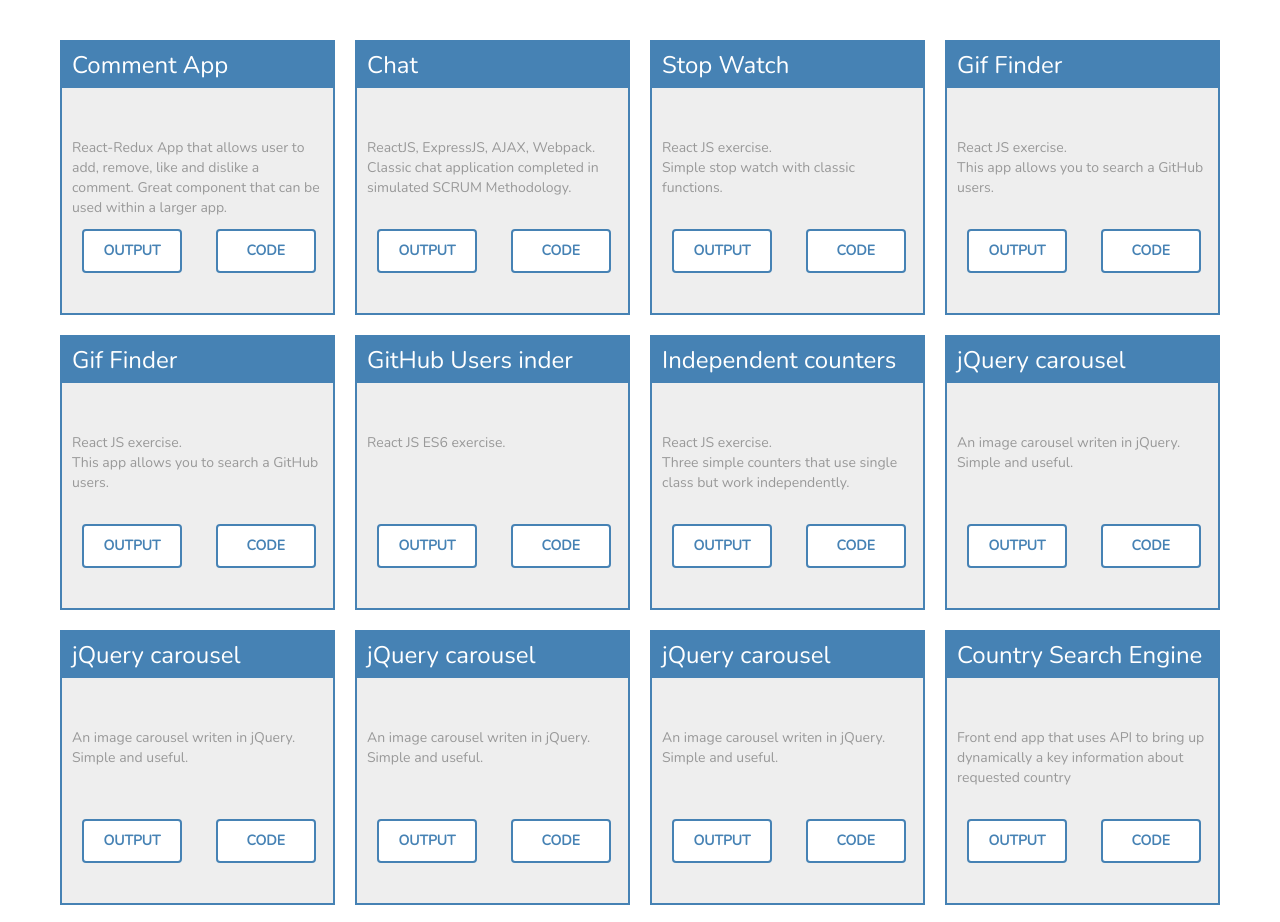
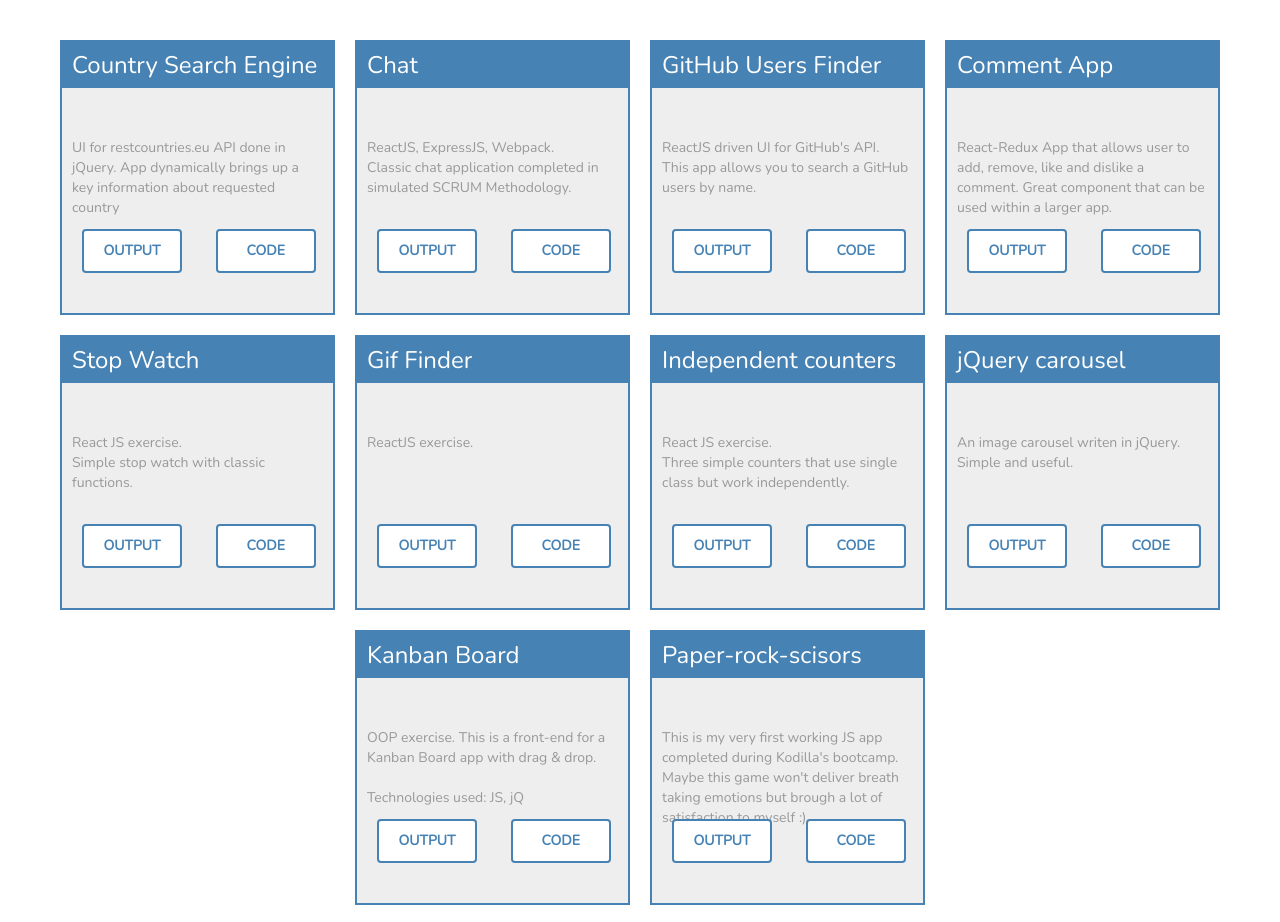
Before and after one commit to MickJasinski/Portfolio, a website: page index.html in a window 1280 px wide. Shown: the part 63-985 px from the top of the page. Drawn offline with nearby package versions, Linux system fonts and the light colour scheme.

Commit message:
Sort projects

```diff
--- a/index.html
+++ b/index.html
@@ -32,7 +32,7 @@
                             <a href="index.html">School projects</a>
                         </li>
                         <li>
-                            <a href="commertial.html">Commertial projects</a>
+                            <a href="client.html">Client's projects</a>
                         </li>
                     </ul>
                 </div>
@@ -54,18 +54,32 @@
         -->
 
         <div class="project">
+            <h3>Country Search Engine</h3>
+            <p>UI for restcountries.eu API done in jQuery. App dynamically brings up a key information about requested country</p>
+            <div class="btns"><a class="btn" href="https://mickjasinski.github.io/12.6" target="_blank">Output</a>
+            <a class="btn" href="https://github.com/MickJasinski/12.6" target="_blank">Code</a></div>
+        </div>
+
+        <div class="project">
+            <h3>Chat</h3>
+            <p>ReactJS, ExpressJS, Webpack.<br>
+            Classic chat application completed in simulated SCRUM Methodology.</p>
+            <div class="btns"><a class="btn" href="https://mickjasinski.github.io/18_Chat/public">Output</a>
+            <a class="btn" href="https://github.com/MickJasinski/18_Chat">Code</a></div>
+        </div>
+
+        <div class="project">
+            <h3>GitHub Users Finder</h3>
+            <p>ReactJS driven UI for GitHub's API. <br>This app allows you to search a GitHub users by name.<br></p>
+            <div class="btns"><a class="btn" href="https://mickjasinski.github.io/15.9" target="_blank">Output</a>
+            <a class="btn" href="https://github.com/MickJasinski/15.9" target="_blank">Code</a></div>
+        </div>
+
+        <div class="project">
             <h3>Comment App</h3>
             <p>React-Redux App that allows user to add, remove, like and dislike a comment. Great component that can be used within a larger app.</p>
             <div class="btns"><a class="btn" href="https://appthumb.herokuapp.com/" target="_blank">Output</a>
             <a class="btn" href="https://github.com/MickJasinski/19.7" target="_blank">Code</a></div>
-        </div>
-
-        <div class="project">
-            <h3>Chat</h3>
-            <p>ReactJS, ExpressJS, AJAX, Webpack.<br>
-            Classic chat application completed in simulated SCRUM Methodology.</p>
-            <div class="btns"><a class="btn" href="https://mickjasinski.github.io/18_Chat/public">Output</a>
-            <a class="btn" href="https://github.com/MickJasinski/18_Chat">Code</a></div>
         </div>
 
         <div class="project">
@@ -77,23 +91,9 @@
 
         <div class="project">
             <h3>Gif Finder</h3>
-            <p>React JS exercise.<br>This app allows you to search a GitHub users.</p>
+            <p>ReactJS exercise.</p>
             <div class="btns"><a class="btn" href="https://mickjasinski.github.io/15.5" target="_blank">Output</a>
             <a class="btn" href="https://github.com/MickJasinski/15.5" target="_blank">Code</a></div>
-        </div>
-
-        <div class="project">
-            <h3>Gif Finder</h3>
-            <p>React JS exercise.<br>This app allows you to search a GitHub users.</p>
-            <div class="btns"><a class="btn" href="https://mickjasinski.github.io/15.5" target="_blank">Output</a>
-            <a class="btn" href="https://github.com/MickJasinski/15.5" target="_blank">Code</a></div>
-        </div>
-
-        <div class="project">
-            <h3>GitHub Users inder</h3>
-            <p>React JS ES6 exercise.<br></p>
-            <div class="btns"><a class="btn" href="https://mickjasinski.github.io/15.9" target="_blank">Output</a>
-            <a class="btn" href="https://github.com/MickJasinski/15.9" target="_blank">Code</a></div>
         </div>
 
         <div class="project">
@@ -108,34 +108,6 @@
             <p>An image carousel writen in jQuery. Simple and useful.</p>
             <div class="btns"><a class="btn" href="https://mickjasinski.github.io/10.3" target="_blank">Output</a>
             <a class="btn" href="https://github.com/MickJasinski/10.3" target="_blank">Code</a></div>
-        </div>
-
-        <div class="project">
-            <h3>jQuery carousel</h3>
-            <p>An image carousel writen in jQuery. Simple and useful.</p>
-            <div class="btns"><a class="btn" href="https://mickjasinski.github.io/10.3" target="_blank">Output</a>
-            <a class="btn" href="https://github.com/MickJasinski/10.3" target="_blank">Code</a></div>
-        </div>
-
-        <div class="project">
-            <h3>jQuery carousel</h3>
-            <p>An image carousel writen in jQuery. Simple and useful.</p>
-            <div class="btns"><a class="btn" href="https://mickjasinski.github.io/10.3" target="_blank">Output</a>
-            <a class="btn" href="https://github.com/MickJasinski/10.3" target="_blank">Code</a></div>
-        </div>
-
-        <div class="project">
-            <h3>jQuery carousel</h3>
-            <p>An image carousel writen in jQuery. Simple and useful.</p>
-            <div class="btns"><a class="btn" href="https://mickjasinski.github.io/10.3" target="_blank">Output</a>
-            <a class="btn" href="https://github.com/MickJasinski/10.3" target="_blank">Code</a></div>
-        </div>
-
-        <div class="project">
-            <h3>Country Search Engine</h3>
-            <p>Front end app that uses API to bring up dynamically a key information about requested country</p>
-            <div class="btns"><a class="btn" href="https://mickjasinski.github.io/12.6" target="_blank">Output</a>
-            <a class="btn" href="https://github.com/MickJasinski/12.6" target="_blank">Code</a></div>
         </div>
 
         <div class="project">
```
Also changed, not shown: client.html (renamed from commertial.html, +1 -1 lines).
